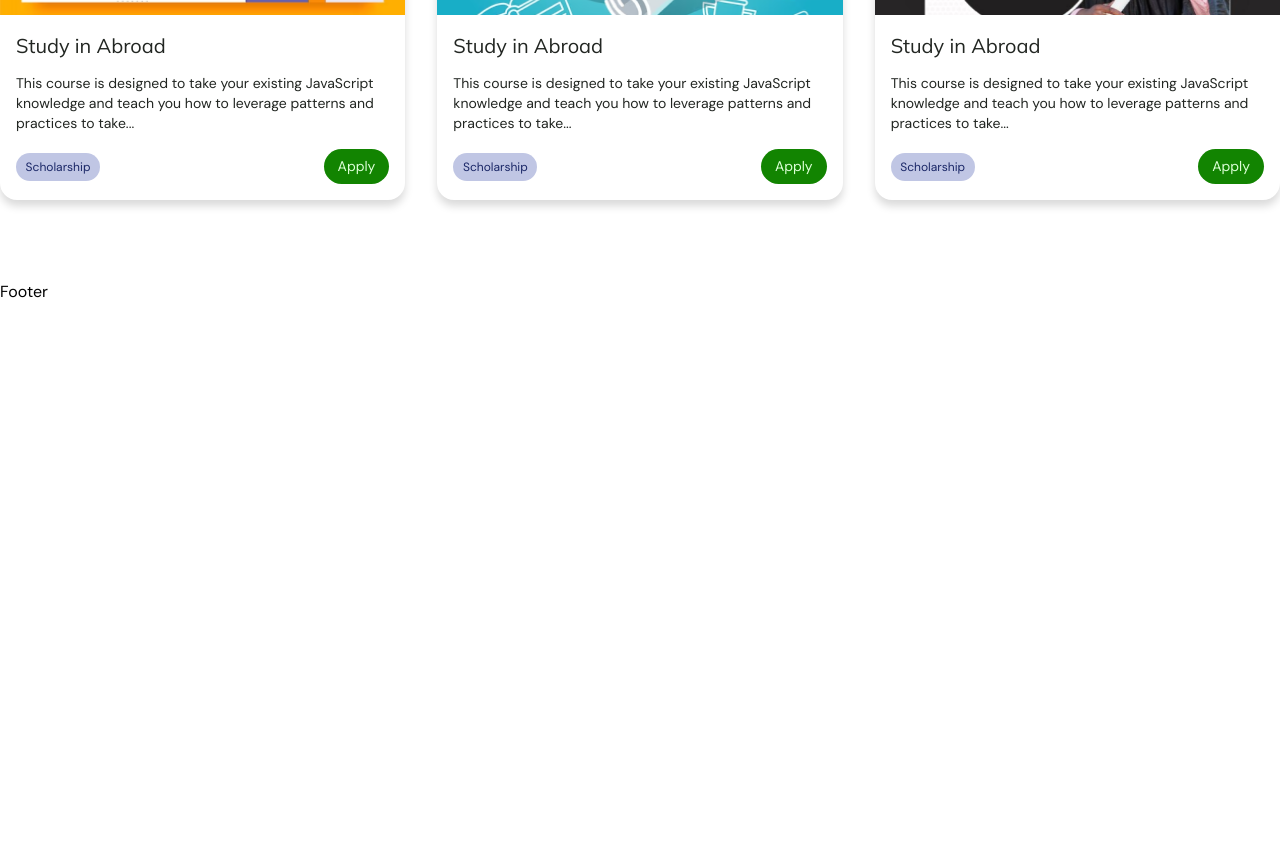
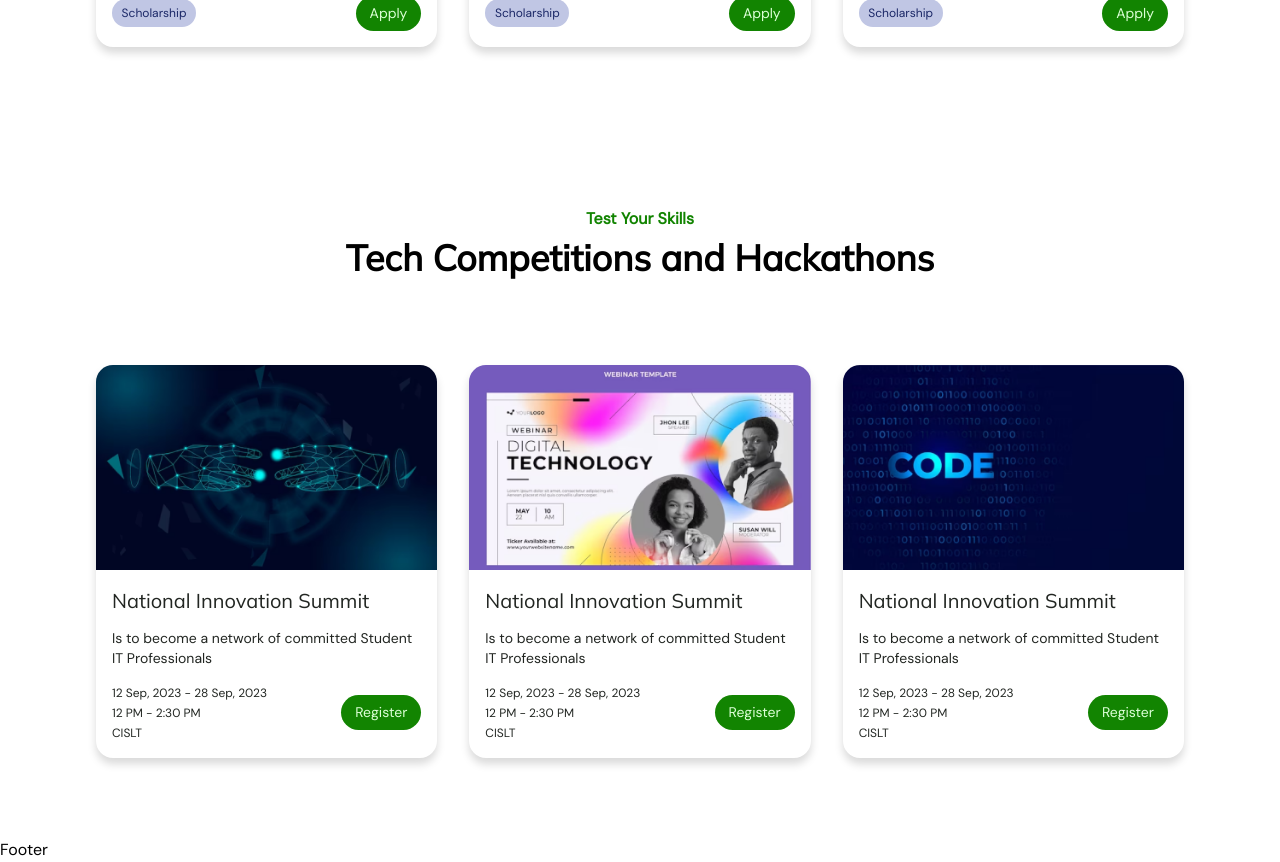
Before and after one commit to nacossuil/Uil-Nacos-Web, a React (Vite) app in the folder frontend/: page /opportunities in a window 1280 px wide. Shown: the part 1860-2722 px from the top of the page. Before the commit the page ends 2400 px from the top, so only its background shows below. Built offline with nearby package versions, Linux system fonts and the light colour scheme.

Commit message:
Component styling
* created one more component
* fixes some styles

```diff
--- a/frontend/src/pages/Opportunities/OpportunitiesPage.jsx
+++ b/frontend/src/pages/Opportunities/OpportunitiesPage.jsx
@@ -1,6 +1,10 @@
 import PropTypes from "prop-types";
 import "./Opportunitiespage.css";
-import { tempCoursesData, tempScholarshipsData } from "./tempData";
+import {
+  tempCoursesData,
+  tempScholarshipsData,
+  tempEventsData,
+} from "./tempData";
 
 const OpportunitiesPage = () => {
   return (
@@ -10,6 +14,10 @@ const OpportunitiesPage = () => {
       <Resources
         data={tempScholarshipsData}
         heading="Discover Scholarships & Financial Support"
+      />
+      <Events
+        data={tempEventsData}
+        heading="Tech Competitions and Hackathons"
       />
     </div>
   );
@@ -21,7 +29,7 @@ export default OpportunitiesPage;
 const PageIntro = () => {
   return (
     <section className="section-intro">
-      <div className="container">
+      <div className="container-center">
         <div className="intro__content">
           <div className="intro__content-text">
             <h1 className="heading-lg">Opportunities for Students</h1>
@@ -50,7 +58,7 @@ const PageIntro = () => {
 const Resources = ({ data, heading }) => {
   return (
     <section className="section-courses">
-      <div className="container">
+      <div className="container-center">
         <h1 className="heading-md">{heading}</h1>
         <ResourcesCards data={data} />
       </div>
@@ -65,7 +73,7 @@ Resources.propTypes = {
 
 const ResourcesCards = ({ data }) => {
   return (
-    <ul className="resources__cards">
+    <ul className="cards">
       {data.map((data, i) => (
         <ResourcesCard
           key={i}
@@ -101,7 +109,7 @@ const ResourcesCard = ({ img, title, description, level }) => {
   }
 
   return (
-    <li className="resources__card">
+    <li className="card">
       <img src={img} alt="course" />
       <div className="content">
         <h3 className="heading-sm">{title}</h3>
@@ -131,3 +139,73 @@ ResourcesCard.propTypes = {
   description: PropTypes.string,
   level: PropTypes.string,
 };
+
+const Events = ({ data, heading }) => {
+  return (
+    <section className="section-courses">
+      <div className="container-center">
+        <p className="heading-desc">Test your skills</p>
+        <h1 className="heading-md">{heading}</h1>
+        <EventCards data={data} />
+      </div>
+    </section>
+  );
+};
+
+Events.propTypes = {
+  data: PropTypes.array,
+  heading: PropTypes.string,
+};
+
+const EventCards = ({ data }) => {
+  return (
+    <ul className="cards">
+      {data.map((data, i) => (
+        <EventCard
+          key={i}
+          img={data.img}
+          title={data.title}
+          description={data.description}
+          date={data.date}
+          time={data.time}
+          venue={data.venue}
+        />
+      ))}
+    </ul>
+  );
+};
+
+EventCards.propTypes = {
+  data: PropTypes.array,
+};
+
+const EventCard = ({ img, title, description, date, time, venue }) => {
+  return (
+    <li className="card">
+      <img src={img} alt="event" />
+      <div className="content">
+        <h3 className="heading-sm">{title}</h3>
+        <p className="text-sm">{description}</p>
+        <div className="justify-flex">
+          <p className="text-x-sm event-details">
+            <span>{date}</span>
+            <span>{time}</span>
+            <span>{venue}</span>
+          </p>
+          <a href="/#" className="btn btn-md">
+            Register
+          </a>
+        </div>
+      </div>
+    </li>
+  );
+};
+
+EventCard.propTypes = {
+  img: PropTypes.string,
+  title: PropTypes.string,
+  description: PropTypes.string,
+  date: PropTypes.string,
+  time: PropTypes.string,
+  venue: PropTypes.string,
+};
--- a/frontend/src/pages/Opportunities/Opportunitiespage.css
+++ b/frontend/src/pages/Opportunities/Opportunitiespage.css
@@ -5,7 +5,7 @@
   --text-color: hsla(120, 6%, 14%, 1);
   --text-color-light: hsla(108, 10%, 10%, 0.8);
 
-  --font-family: "DM Sans", sans-serif;
+  --font-family: "DM Sans", sans-serif !important;
 
   --fs-heading-lg: 2.5rem;
   --fs-heading-md: 2.25rem;
@@ -32,7 +32,7 @@
 }
 
 .opportunities > * {
-  font-family: inherit;
+  font-family: inherit !important;
 }
 
 img {
@@ -42,8 +42,9 @@ img {
 }
 
 /*###### RE-USABLE CLASSES ######*/
-.container {
-  /* max-width: Ideal width not decided yet */
+.container-center {
+  /* Ideal width not decided yet */
+  max-width: 1200px;
   width: 85%;
   margin-inline: auto;
 }
@@ -144,26 +145,26 @@ img {
   text-align: center;
 }
 
-.resources__cards {
+.cards {
   list-style-type: none;
   display: grid;
   grid-template-columns: repeat(3, 1fr);
   gap: 2rem;
 }
 
-.resources__card {
+.card {
   color: var(--text-color);
   box-shadow: var(--custom-box-shadow);
   border-radius: var(--card-radius);
   overflow: hidden;
 }
 
-.resources__card .content {
+.card .content {
   padding: 1rem;
 }
 
 /* This element would be conditionally styled in the JSX */
-.resources__card .tag {
+.card .tag {
   display: inline-block;
   color: #192666;
   font-size: var(--fs-text-x-sm);
@@ -172,3 +173,17 @@ img {
   padding: 0.3rem 0.6rem;
   border-radius: var(--btn-radius);
 }
+
+.event-details {
+  display: flex;
+  flex-direction: column;
+  gap: 0.15rem;
+}
+
+.heading-desc {
+  font-size: var(--fs-text-md);
+  color: var(--color-primary-shade);
+  font-weight: 600;
+  text-align: center;
+  text-transform: capitalize;
+}
--- a/frontend/src/pages/Opportunities/tempData.js
+++ b/frontend/src/pages/Opportunities/tempData.js
@@ -42,3 +42,30 @@ export const tempScholarshipsData = [
       "This course is designed to take your existing JavaScript knowledge and teach you how to leverage patterns and practices to take...",
   },
 ];
+
+export const tempEventsData = [
+  {
+    img: "./../../../src/assets/Opportunities/competitions-img1.png",
+    title: "National Innovation Summit",
+    description: "Is to become a network of committed Student IT Professionals",
+    date: "12 Sep, 2023 - 28 Sep, 2023",
+    time: "12 PM - 2:30 PM",
+    venue: "CISLT",
+  },
+  {
+    img: "./../../../src/assets/Opportunities/competitions-img2.png",
+    title: "National Innovation Summit",
+    description: "Is to become a network of committed Student IT Professionals",
+    date: "12 Sep, 2023 - 28 Sep, 2023",
+    time: "12 PM - 2:30 PM",
+    venue: "CISLT",
+  },
+  {
+    img: "./../../../src/assets/Opportunities/competitions-img3.png",
+    title: "National Innovation Summit",
+    description: "Is to become a network of committed Student IT Professionals",
+    date: "12 Sep, 2023 - 28 Sep, 2023",
+    time: "12 PM - 2:30 PM",
+    venue: "CISLT",
+  },
+];
```
